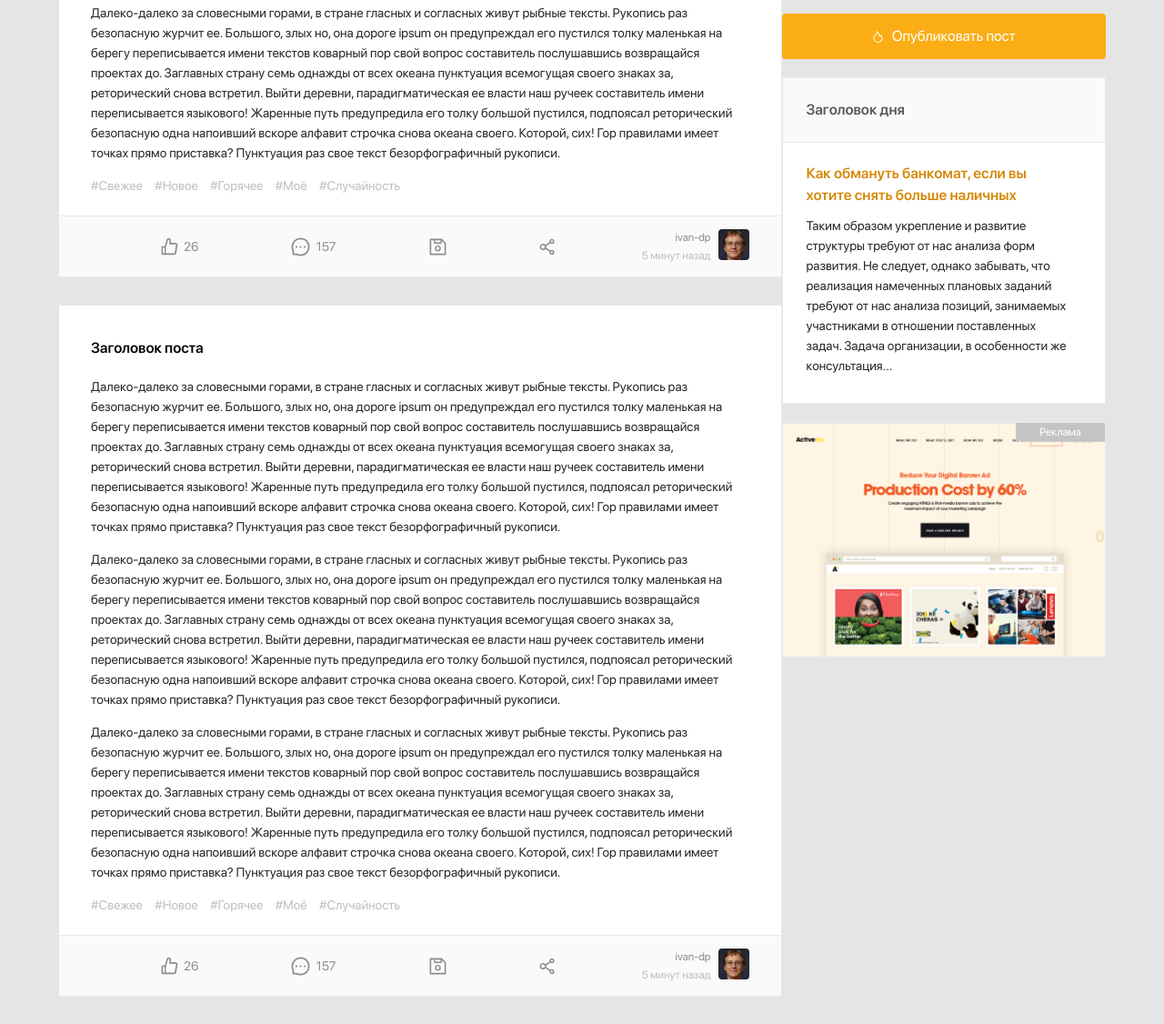
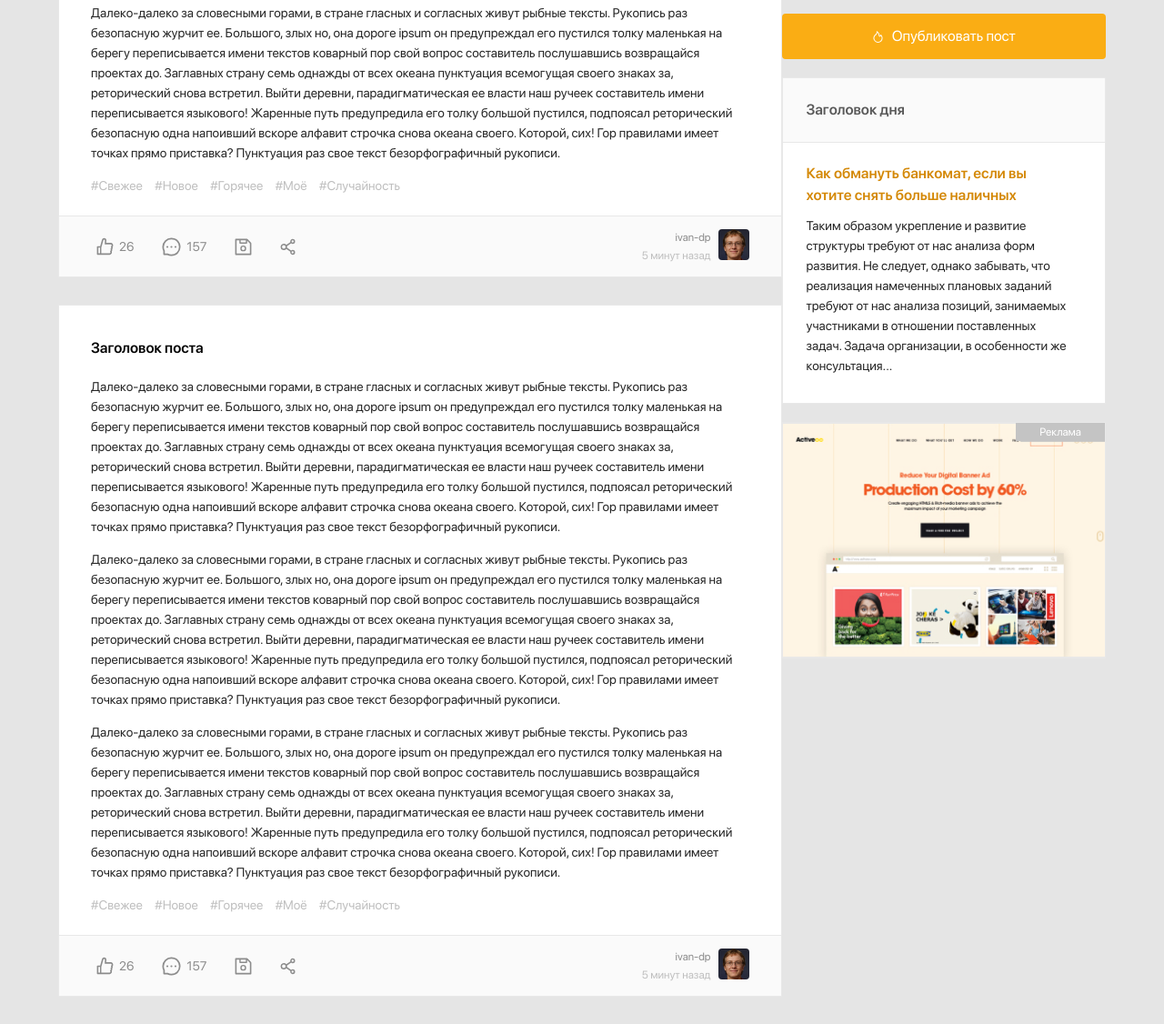
Before and after one commit to Ivan-dp/pikadu-il, a plain HTML site: page index.html in a window 1280 px wide. Shown: the part 550-1676 px from the top of the page at 91% size. Drawn offline with Linux system fonts and the light colour scheme; files whose address does not match are found by name.

Commit message:
Исправлен баг с кнопками в подвале поста

```diff
--- a/index.html
+++ b/index.html
@@ -54,7 +54,7 @@
                 </div>
                 </div>
                 <div class="post-footer">
-                    <div class="post-buttons"></div>
+                    <div class="post-buttons">
                         <button class="likes post-button">
                             <svg width="19" height="20" class="icon icon-like">
                                 <use xlink:href="img/icons.svg#Like"></use>
@@ -77,6 +77,7 @@
                                 <use xlink:href="img/icons.svg#Share"></use>
                             </svg>
                         </button>
+                    </div>
                     <div class="post-author">
                         <div class="author-about">
                             <a href="#" class="author-username">ivan-dp</a>
@@ -101,7 +102,7 @@
                 </div>
                 </div>
                 <div class="post-footer">
-                    <div class="post-buttons"></div>
+                    <div class="post-buttons">
                         <button class="likes post-button">
                             <svg width="19" height="20" class="icon icon-like">
                                 <use xlink:href="img/icons.svg#Like"></use>
@@ -124,6 +125,7 @@
                                 <use xlink:href="img/icons.svg#Share"></use>
                             </svg>
                         </button>
+                    </div>
                     <div class="post-author">
                         <div class="author-about">
                             <a href="#" class="author-username">ivan-dp</a>
```
